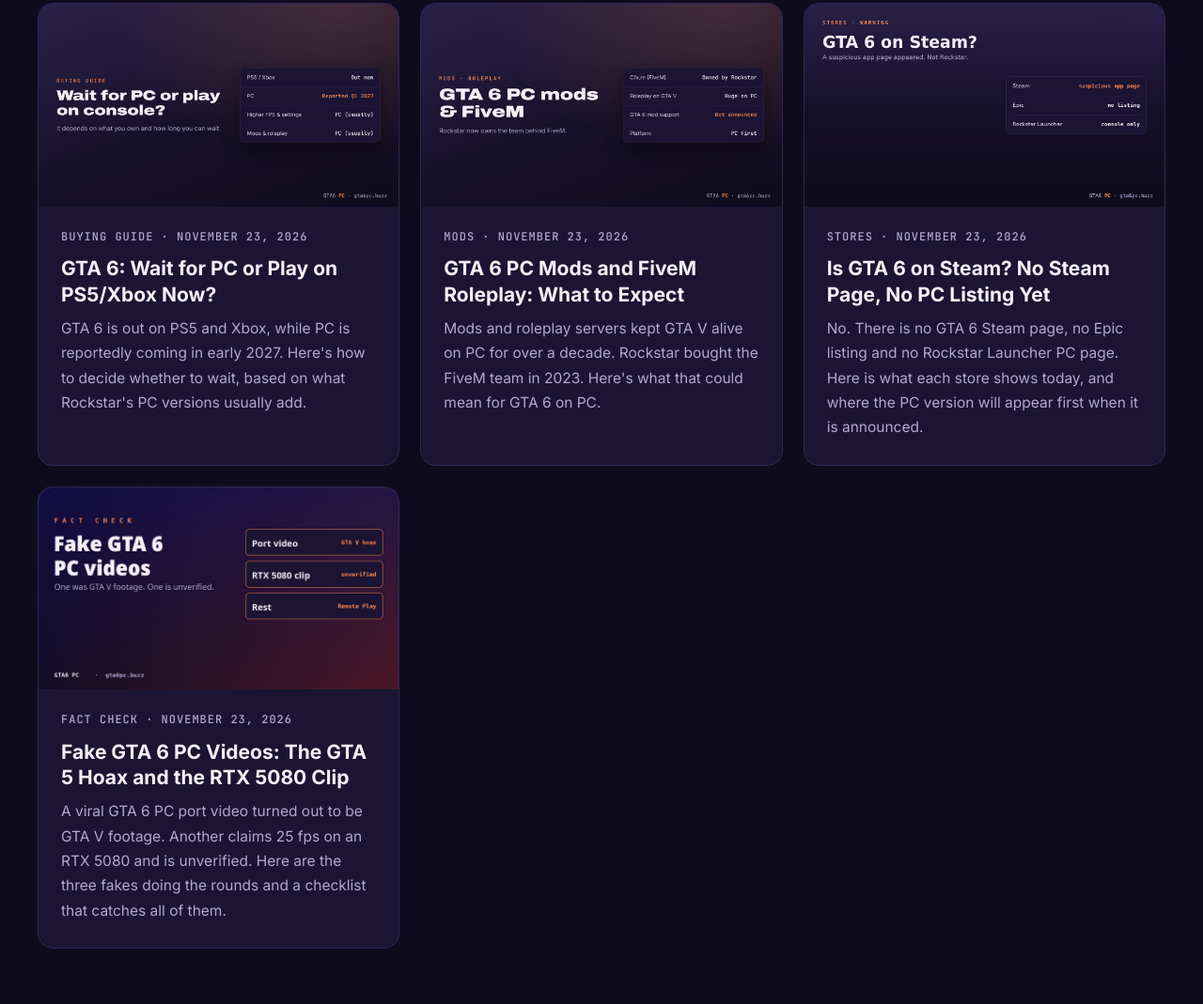
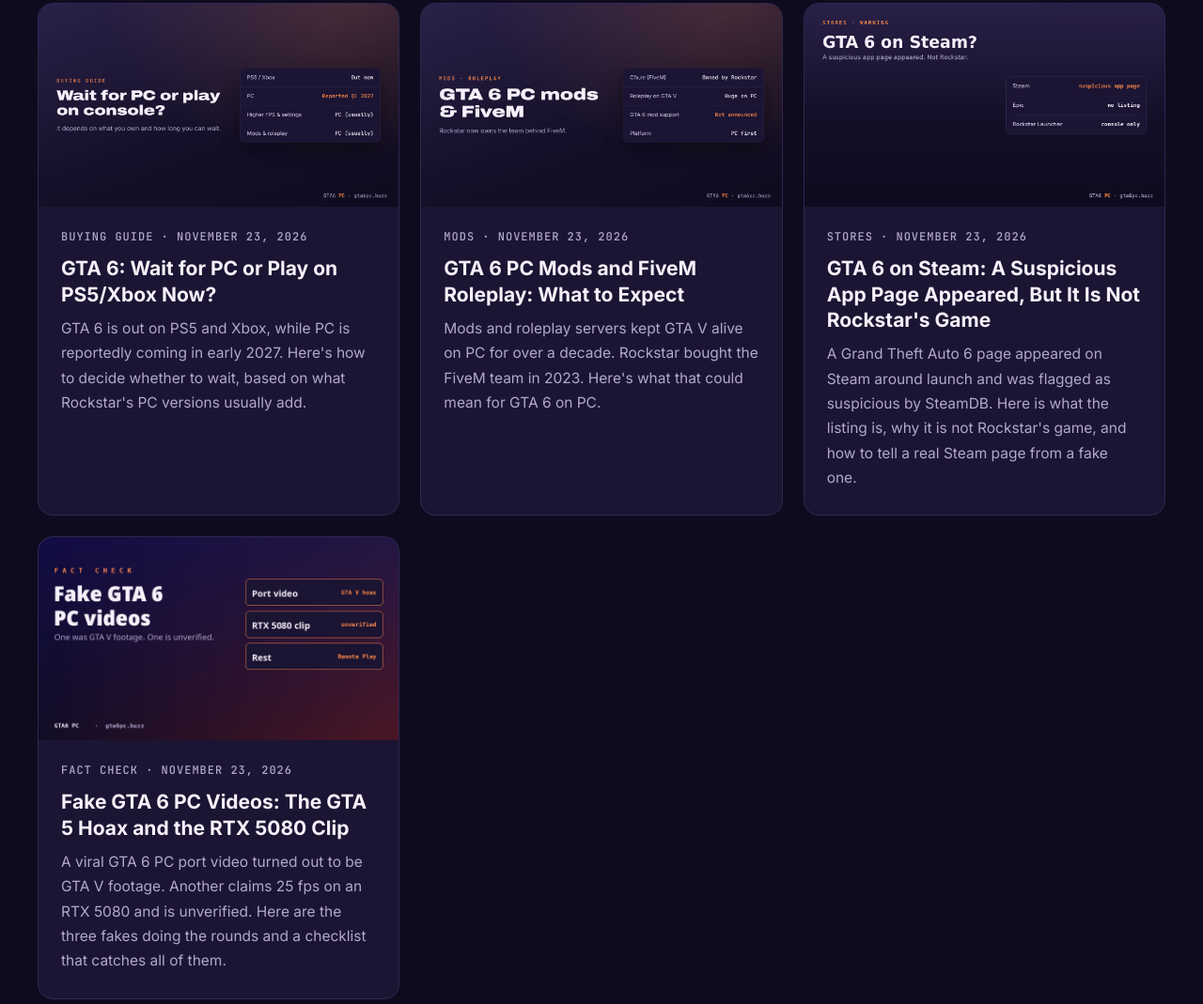
Before and after one commit to xeeshan7342/GTA6PC, a plain HTML site: page blog/topic/guides/index.html in a window 1280 px wide. Shown: the part 973-2042 px from the top of the page at 94% size. Drawn offline with Linux system fonts and the light colour scheme.

Commit message:
Update topic: guides

```diff
--- a/blog/topic/guides/index.html
+++ b/blog/topic/guides/index.html
@@ -50,7 +50,7 @@
   <div class="body"><div class="meta">Mods · November 23, 2026</div><h2>GTA 6 PC Mods and FiveM Roleplay: What to Expect</h2><p>Mods and roleplay servers kept GTA V alive on PC for over a decade. Rockstar bought the FiveM team in 2023. Here's what that could mean for GTA 6 on PC.</p></div>
 </a><a class="card" href="../../../blog/gta-6-pc-steam/">
   <div class="thumb"><img src="../../../assets/blog/gta-6-pc-steam.jpg" alt="" loading="lazy" onerror="this.remove()"><span>On Steam?</span></div>
-  <div class="body"><div class="meta">Stores · November 23, 2026</div><h2>Is GTA 6 on Steam? No Steam Page, No PC Listing Yet</h2><p>No. There is no GTA 6 Steam page, no Epic listing and no Rockstar Launcher PC page. Here is what each store shows today, and where the PC version will appear first when it is announced.</p></div>
+  <div class="body"><div class="meta">Stores · November 23, 2026</div><h2>GTA 6 on Steam: A Suspicious App Page Appeared, But It Is Not Rockstar's Game</h2><p>A Grand Theft Auto 6 page appeared on Steam around launch and was flagged as suspicious by SteamDB. Here is what the listing is, why it is not Rockstar's game, and how to tell a real Steam page from a fake one.</p></div>
 </a><a class="card" href="../../../blog/gta-6-pc-fake-videos/">
   <div class="thumb"><img src="../../../assets/blog/gta-6-pc-fake-videos.jpg" alt="" loading="lazy" onerror="this.remove()"><span>Fake videos</span></div>
   <div class="body"><div class="meta">Fact check · November 23, 2026</div><h2>Fake GTA 6 PC Videos: The GTA 5 Hoax and the RTX 5080 Clip</h2><p>A viral GTA 6 PC port video turned out to be GTA V footage. Another claims 25 fps on an RTX 5080 and is unverified. Here are the three fakes doing the rounds and a checklist that catches all of them.</p></div>
```
